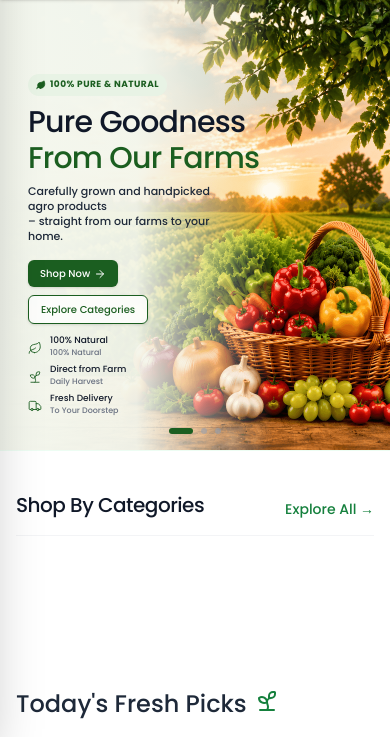
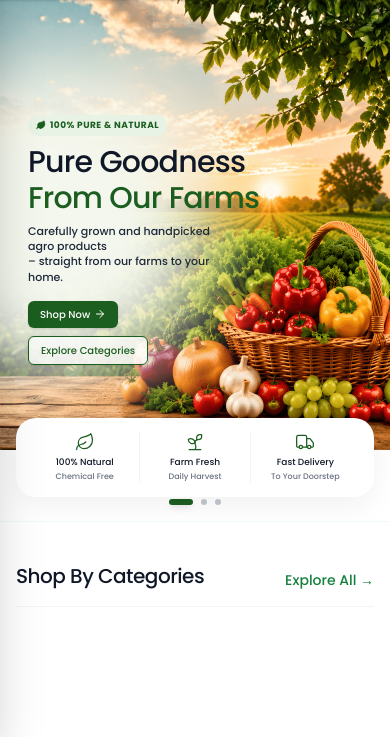
Before and after one commit to damith-sandunika/Winlion-Agro-Shop, a Laravel app: page / in a window 390 px wide. Shown: the part 103-840 px from the top of the page. Run offline with Laravel 12, Linux system fonts and the light colour scheme; data that the repository does not hold is empty; style sheets or scripts are compiled from the project's sources.

Commit message:
Update background image in WhyOrganic section to new.png

```diff
--- a/resources/js/components/HeroSlider.jsx
+++ b/resources/js/components/HeroSlider.jsx
@@ -34,9 +34,9 @@ const SlideContent = ({ slide, isActive }) => {
                 </Link>
             </div>
 
-            {/* Features */}
+            {/* Features (Desktop Only) */}
             {slide.featuresLayout === 'inline' && (
-                <div className={`flex flex-col md:flex-row flex-wrap gap-1.5 md:gap-6 mt-2 md:mt-12 transition-all duration-700 delay-700 transform ${isActive ? 'opacity-100 translate-y-0' : 'opacity-0 translate-y-6'}`}>
+                <div className={`hidden md:flex flex-row flex-wrap gap-6 mt-12 transition-all duration-700 delay-700 transform ${isActive ? 'opacity-100 translate-y-0' : 'opacity-0 translate-y-6'}`}>
                     {slide.features.map((feature, idx) => (
                         <div key={idx} className="flex items-center gap-2">
                             <div className="text-[#1b5e20]">
@@ -135,7 +135,10 @@ const HeroSlider = () => {
                         {/* Background Image */}
                         <div className="absolute inset-0 z-0 flex justify-end">
                             <div className="w-full h-full relative bg-[#f4f7ee]">
-                                <div className="absolute inset-0 bg-gradient-to-r from-[#f4f7ee] via-[#f4f7ee]/95 to-transparent z-10 w-[70%] md:w-[60%]"></div>
+                                {/* Desktop Gradient */}
+                                <div className="hidden md:block absolute inset-0 bg-gradient-to-r from-[#f4f7ee] via-[#f4f7ee]/95 to-transparent z-10 w-[60%]"></div>
+                                {/* Mobile Gradient Blob */}
+                                <div className="md:hidden absolute top-[15%] bottom-[15%] -left-[30%] w-[85%] bg-[#f4f7ee] rounded-full blur-[40px] z-10"></div>
                                 <img src={slide.imageDesktop} alt="Slider Background" className="hidden md:block w-full h-full object-cover object-center" />
                                 <img src={slide.imageMobile} alt="Slider Background" className="md:hidden w-full h-full object-cover object-center" />
                             </div>
@@ -176,6 +179,27 @@ const HeroSlider = () => {
                     />
                 ))}
             </div>
+
+            {/* Mobile Features Card */}
+            <div className="md:hidden relative z-30 px-4 -mt-8 mb-6">
+                <div className="bg-white rounded-[1.25rem] shadow-[0_8px_30px_rgba(0,0,0,0.06)] p-3.5 flex justify-between items-center text-center relative divide-x divide-gray-100">
+                    <div className="flex flex-col items-center flex-1 px-1">
+                        <Leaf size={20} className="text-[#1b5e20] mb-1.5" strokeWidth={1.5} />
+                        <h4 className="font-bold text-[9px] text-gray-900 leading-none">100% Natural</h4>
+                        <p className="text-[8px] text-gray-500 font-medium mt-1">Chemical Free</p>
+                    </div>
+                    <div className="flex flex-col items-center flex-1 px-1">
+                        <Sprout size={20} className="text-[#1b5e20] mb-1.5" strokeWidth={1.5} />
+                        <h4 className="font-bold text-[9px] text-gray-900 leading-none">Farm Fresh</h4>
+                        <p className="text-[8px] text-gray-500 font-medium mt-1">Daily Harvest</p>
+                    </div>
+                    <div className="flex flex-col items-center flex-1 px-1">
+                        <Truck size={20} className="text-[#1b5e20] mb-1.5" strokeWidth={1.5} />
+                        <h4 className="font-bold text-[9px] text-gray-900 leading-none">Fast Delivery</h4>
+                        <p className="text-[8px] text-gray-500 font-medium mt-1">To Your Doorstep</p>
+                    </div>
+                </div>
+            </div>
         </div>
     );
 };
--- a/resources/js/components/WhyOrganic.jsx
+++ b/resources/js/components/WhyOrganic.jsx
@@ -14,7 +14,7 @@ const WhyOrganic = () => {
 
                     <div className="relative rounded-[2.5rem] overflow-hidden shadow-[0_20px_50px_rgba(21,128,61,0.15)] group">
                         <img
-                            src="https://images.unsplash.com/photo-1542838132-92c53300491e?auto=format&fit=crop&w=800&q=80"
+                            src="/images/sliders/new.png"
                             alt="Fresh Organic Vegetables"
                             className="w-full h-[400px] md:h-[550px] object-cover group-hover:scale-105 transition-transform duration-700"
                         />
```
Also changed, not shown: public/images/sliders/new.png (added).
